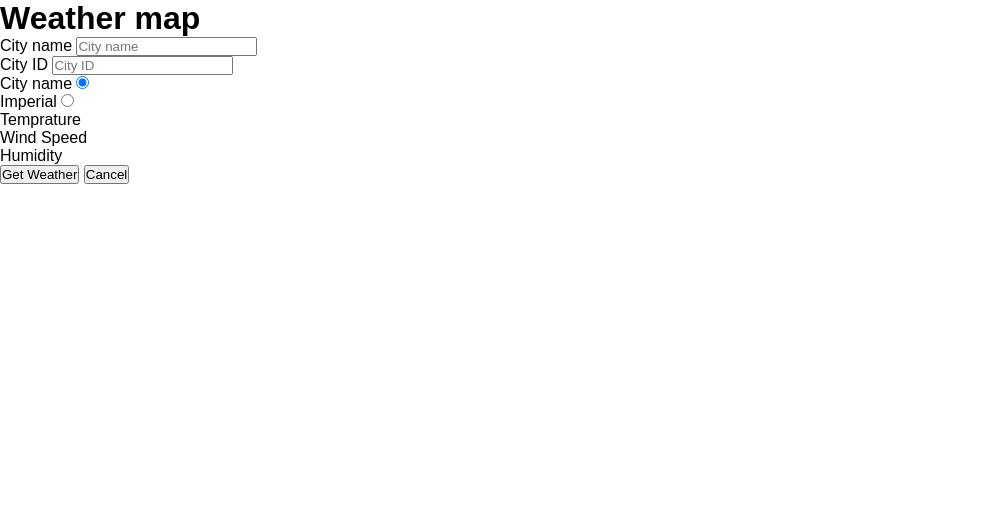
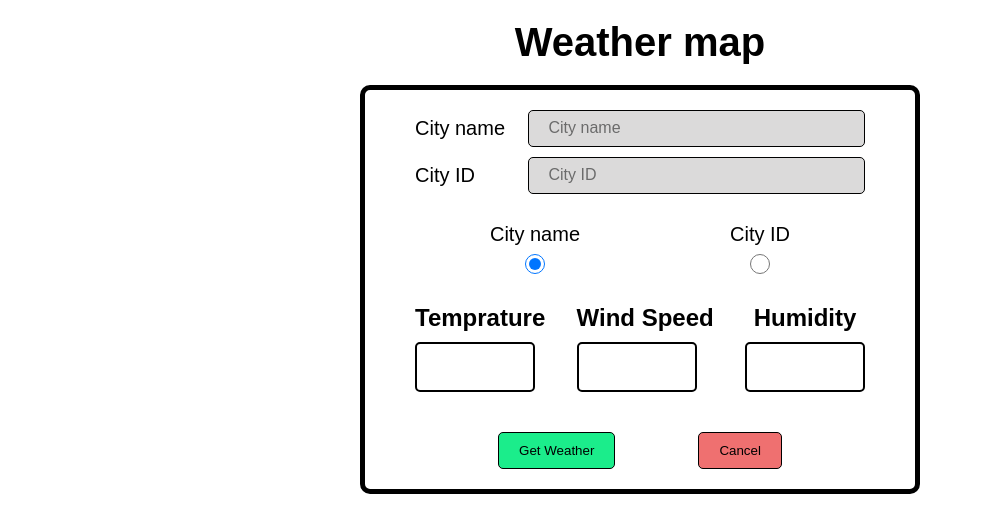
Before and after one commit to ziukoff1985/freshcode-js-hw-18-get-weather, a plain HTML site: page index.html in a window 1280 px wide. Shown: the whole page, without its empty margins (0-983 px from the left). Drawn offline with Linux system fonts and the light colour scheme.

Commit message:
Add styles

```diff
--- a/assets/css/styles.css
+++ b/assets/css/styles.css
@@ -6,4 +6,132 @@
 
 body {
     font-family: sans-serif;
+    font-size: 20px;
 }
+
+h1 {
+    margin-bottom: 20px;
+}
+
+.container {
+    max-width: 600px;
+    margin: 0 auto;
+    padding: 20px 20px;
+    text-align: center;
+}
+
+.form {
+    width: 100%;
+    display: flex;
+    flex-direction: column;
+    gap: 20px;
+    border: 5px solid #000;
+    padding: 20px 50px;
+    border-radius: 10px;
+}
+
+.input-container {
+    width: 100%;
+    display: flex;
+    flex-direction: column;
+    gap: 10px;
+}
+
+.input-wrap {
+    width: 100%;
+    display: flex;
+    justify-content: space-between;
+    align-items: center;
+}
+
+.input {
+    width: 75%;
+    padding: 10px 20px;
+    border: 1px solid #000;
+    border-radius: 5px;
+    background-color: #dbdada;
+}
+
+.input::placeholder {
+    color: #6b6b6b;
+    font-size: 16px;
+}
+
+.radio-container {
+    width: 100%;
+    display: flex;
+    justify-content: space-around;
+    align-items: center;
+}
+
+.radio-wrap {
+    display: flex;
+    align-items: center;
+    flex-direction: column;
+    gap: 10px;
+    padding: 10px 0;
+}
+
+.radio {
+    width: 20px;
+    height: 20px;
+}
+
+.radio-wrap label {
+    cursor: pointer;
+    line-height: 1;
+}
+
+.weather-container {
+    width: 100%;
+    display: flex;
+    justify-content: space-between;
+    align-items: center;
+}
+
+.weather-wrap {
+    display: flex;
+    flex-direction: column;
+    gap: 10px;
+}
+
+.weather-container p {
+    font-weight: 700;
+    font-size: 24px;
+}
+
+.weather-container span {
+    font-weight: 600;
+    width: 120px;
+    height: 50px;
+    display: flex;
+    justify-content: center;
+    align-items: center;
+    border: 2px solid #000;
+    border-radius: 5px;
+}
+
+.btn-container {
+    width: 100%;
+    display: flex;
+    justify-content: space-evenly;
+    align-items: center;
+    margin-top: 20px;
+}
+
+.button {
+    padding: 10px 20px;
+    border: 1px solid #000;
+    border-radius: 5px;
+    cursor: pointer;
+}
+
+.button:first-child {
+    background-color: #1bed8b;
+    color: #000000;
+}
+
+.button:last-child {
+    background-color: #ef7070;
+    color: #000;
+}
--- a/index.html
+++ b/index.html
@@ -16,6 +16,7 @@
         <div class="container">
             <h1 class="title">Weather map</h1>
             <form class="form">
+                <div class="input-container">
                     <div class="input-wrap">
                         <label for="cityName">City name</label>
                         <input
@@ -28,11 +29,12 @@
                     <div class="input-wrap">
                         <label for="cityId">City ID</label>
                         <input
-                        type="text"
+                            type="number"
                             class="input"
                             name="cityId"
                             placeholder="City ID"
                         />
+                    </div>
                 </div>
                 <div class="radio-container">
                     <div class="radio-wrap">
@@ -47,7 +49,7 @@
                         />
                     </div>
                     <div class="radio-wrap">
-                        <label for="cityId">Imperial</label>
+                        <label for="cityId">City ID</label>
                         <input
                             type="radio"
                             class="radio"
@@ -57,21 +59,21 @@
                         />
                     </div>
                 </div>
-                <div class="weather-info">
-                    <div class="weather-prop">
+                <div class="weather-container">
+                    <div class="weather-wrap">
                         <p>Temprature</p>
                         <span class="prop-value"></span>
                     </div>
-                    <div class="weather-prop">
+                    <div class="weather-wrap">
                         <p>Wind Speed</p>
                         <span class="prop-value"></span>
                     </div>
-                    <div class="weather-prop">
+                    <div class="weather-wrap">
                         <p>Humidity</p>
                         <span class="prop-value"></span>
                     </div>
                 </div>
-                <div class="btn-wrap">
+                <div class="btn-container">
                     <button class="button">Get Weather</button>
                     <button class="button">Cancel</button>
                 </div>
```
Lines whose indentation alone changed are shown as unchanged.
